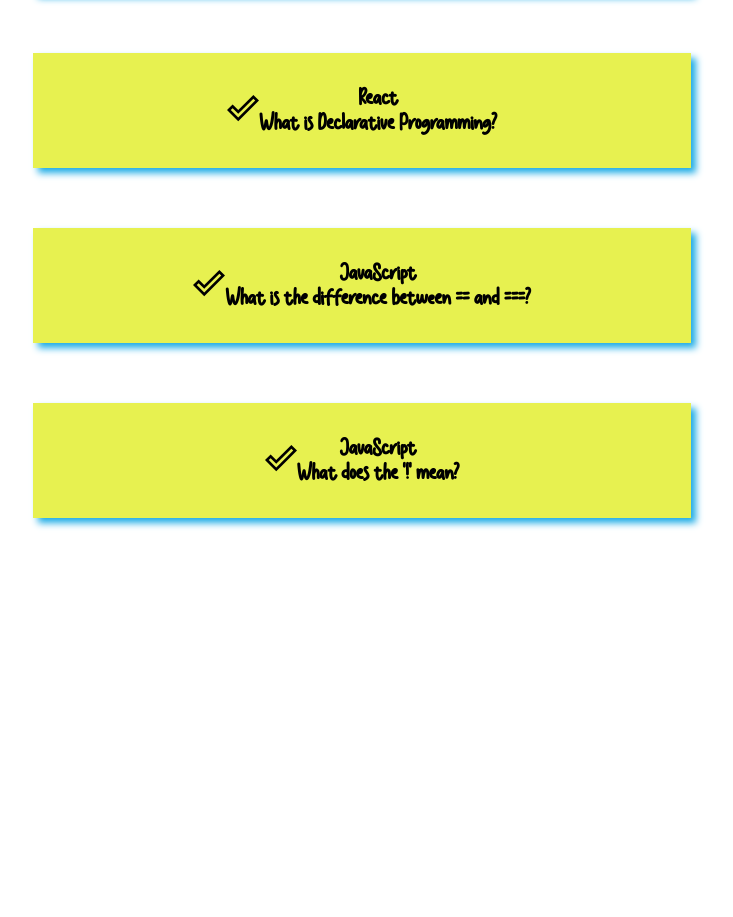
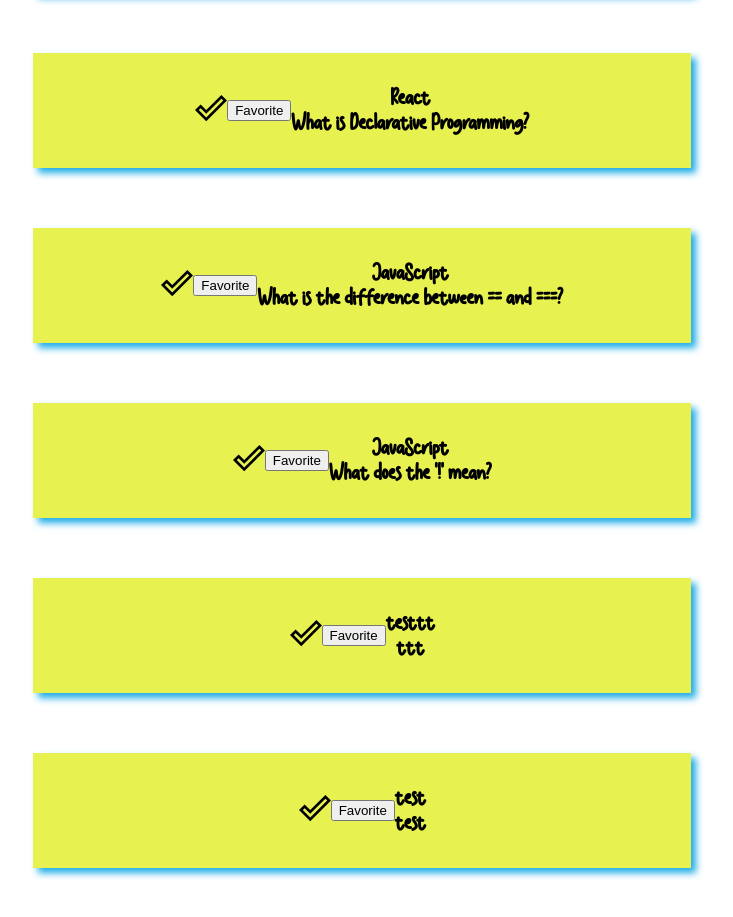
Before and after one commit to rjyeeun/Flashcard, a React (Create React App) app in the folder flashcard_phase_2_project/: page /cards/study in a window 1280 px wide. Shown: the part 553-1470 px from the top of the page, without its empty margins (278-1011 px from the left). Before the commit the page ends 1131 px from the top, so only its background shows below. Built offline with nearby package versions, Linux system fonts and the light colour scheme; data requests are answered from the project's data file.

Commit message:
making progess on favorites

```diff
--- a/flashcard_phase_2_project/db.json
+++ b/flashcard_phase_2_project/db.json
@@ -5,28 +5,48 @@
       "title": "React",
       "question": "What is JSX?",
       "answer": "JavaScript XML => allows us to combine JS and HTML.",
-      "image": "https://www.simplilearn.com/ice9/free_resources_article_thumb/JSX.PNG"
+      "image": "https://www.simplilearn.com/ice9/free_resources_article_thumb/JSX.PNG",
+      "favorite": true
     },
     {
       "id": 2,
       "title": "React",
       "question": "What is Declarative Programming?",
       "answer": "Declarative programming is a style of programming where the focus is on describing the desired outcome, rather than specifying the steps to achieve it.",
-      "image": "https://www.educative.io/v2api/editorpage/5244002156937216/image/5702712784322560"
+      "image": "https://www.educative.io/v2api/editorpage/5244002156937216/image/5702712784322560",
+      "favorite": true
     },
     {
       "id": 3,
       "title": "JavaScript",
       "question": "What is the difference between == and ===?",
       "answer": "== compares values for equality without considering data types, while === compares both value and data type for equality.",
-      "image": "https://miro.medium.com/max/1164/1*EEsRb-DDdA5UrqGndEqEeg.png"
+      "image": "https://miro.medium.com/max/1164/1*EEsRb-DDdA5UrqGndEqEeg.png",
+      "favorite": false
     },
     {
       "id": 4,
       "title": "JavaScript",
       "question": "What does the '!' mean?",
       "answer": "'!' is know as the 'bang' or 'not' operator. It is used to negate or invert the value of a boolean expression.",
-      "image": "https://miro.medium.com/max/260/1*d2twRcd3t6b0e3rwZokwyw.png"
+      "image": "https://miro.medium.com/max/260/1*d2twRcd3t6b0e3rwZokwyw.png",
+      "favorite": false
+    },
+    {
+      "title": "testtt",
+      "question": "ttt",
+      "answer": "ttt",
+      "image": "",
+      "favorite": false,
+      "id": 5
+    },
+    {
+      "title": "test",
+      "question": "test",
+      "answer": "test",
+      "image": "",
+      "favorite": false,
+      "id": 6
     }
   ]
 }
--- a/flashcard_phase_2_project/src/App.js
+++ b/flashcard_phase_2_project/src/App.js
@@ -15,6 +15,7 @@
   //States
   const [cardList, setCardList] = useState([])
   const [searchTerm, setSearch] = useState("")
+  const [isFavorite, setIsFavorite] = useState(false)
 
 
   const changeSearch = (value) => {
@@ -45,6 +46,24 @@
     setCardList(updatedCardsList)
   }
 
+  //Toggle Favorite
+  const toggleFavorite = (id) => {
+    // setIsFavorite(isFavorite => !isFavorite)
+    const updatedCards = cardList.map(card => {
+      console.log(card.id, id)
+      if (card.id === id) {
+          return {
+              ...card,
+              favorite: !card.favorite
+          }
+      } else {
+         return card
+      }
+    })
+    console.log(updatedCards)
+    setCardList(updatedCards)
+  }
+
   return (
     <div>
 
@@ -62,6 +81,7 @@
 
         <Route path='/cards/study'>
           <StudyCardList
+              toggleFavorite={toggleFavorite}
               cardList={filteredCards}
               searchTerm={searchTerm}
               changeSearch={changeSearch}
@@ -69,7 +89,7 @@
           />
         </Route>
 
-        <Route path='/cards/1'>
+        <Route path='/cards/favorites'>
           <Favorites />
         </Route>
 
--- a/flashcard_phase_2_project/src/components/FlashCard.js
+++ b/flashcard_phase_2_project/src/components/FlashCard.js
@@ -20,6 +20,7 @@
                 <h2 className="front" style={{fontSize: 50}}>{title}</h2>
                 <p style={{fontSize: 30}}> {question}</p>
                 <h1 className='delete' onClick={handleDeleteClick}><CiSquareRemove /></h1>
+                <button>Favorite</button>
             </div>
             <div className='myCard' style={{background: '#1dace6'}}>
                 <h2 className="back" >{answer}<img className="image" src={image}/></h2>
--- a/flashcard_phase_2_project/src/components/FlashCardForm.js
+++ b/flashcard_phase_2_project/src/components/FlashCardForm.js
@@ -6,7 +6,8 @@
     title: '',
     question: '',
     answer: '',
-    image: ''
+    image: '',
+    favorite: false
   }
 
   const [formData, setFormData]=useState(initialFormData)
@@ -30,7 +31,7 @@
       addCards(formData)
       setFormData(initialFormData)
     })
-    .catch(error => (console.error(error)))
+    .catch(error => (alert(error)))
   }
 
   return (
--- a/flashcard_phase_2_project/src/components/Header.js
+++ b/flashcard_phase_2_project/src/components/Header.js
@@ -11,7 +11,7 @@
             <div className="flex_Container">
                 <Link to = "/cards" className="myFlashcard" >My Flashcards</Link>
                 <Link to = "/cards/study" className="study" >Study</Link>
-                <Link to = "/cards/1" className="favorites">Favorites</Link>
+                <Link to = "/cards/favorites" className="favorites">Favorites</Link>
                 <Link to = "/create_new_cards" className="createNew">Create Flashcards</Link>
             </div>
         </div>
--- a/flashcard_phase_2_project/src/components/Study.js
+++ b/flashcard_phase_2_project/src/components/Study.js
@@ -1,11 +1,13 @@
 import React, {useState} from 'react';
 import {MdDoneOutline} from 'react-icons/md'
 
-function Study ({card, onDeleteCard}) {
+function Study ({card, onDeleteCard, toggleFavorite}) {
 
     const [isFront, setIsFront]=useState(true)
 
-    const {id, title, question, answer, image} = card
+    const {id, title, question, answer, image, favorite} = card
+
+    // console.log(favorite)
 
     //Used to Toggle Question and Answer & Card CSS
     const toggleStudy = () => {
@@ -17,10 +19,40 @@
         onDeleteCard(id)
     }
 
+    const handleToggleFavorite = (id, favorite) => {
+        // console.log(card)
+        // toggleFavorite(id)
+
+        fetch(`http://localhost:8001/card/${id}`, {
+            method: "PATCH",
+            headers: {
+                Accept: "application/json",
+                "Content-Type": "application/json",
+            },
+            body: JSON.stringify({
+                favorite: !card.favorite
+            }),
+        })
+        .then(response => response.json())
+        .then(() => {
+            toggleFavorite(id)
+        })
+        .catch(error => (console.error(error)))
+    }
+
+
+
     return (
         <div className='container'>
             <div onClick={toggleStudy} className='card' style={{background: isFront ? '#E7F150':'#1dace6'}}>
                 <h1 className='delete' onClick={handleDeleteStudyCard}><MdDoneOutline/></h1>
+                <button
+                    type="text"
+                    value={favorite}
+                    onClick={(e) => {
+                        e.stopPropagation()
+                        handleToggleFavorite(id, e.target.value)}}
+                >Favorite</button>
                 {isFront? (
                     <h2 className="front">{title}
                         <div className="question"> {question}</div>
--- a/flashcard_phase_2_project/src/components/StudyCardList.js
+++ b/flashcard_phase_2_project/src/components/StudyCardList.js
@@ -2,7 +2,7 @@
 import Search from './Search'
 import React from 'react'
 
-function StudyCardList({ cardList, searchTerm, changeSearch, onDeleteCard}) {
+function StudyCardList({ cardList, searchTerm, changeSearch, onDeleteCard, toggleFavorite}) {
 
     // Create an Array of Cards for Study Component
     const studyCard = cardList.map(card =>(
@@ -10,6 +10,7 @@
             key={card.id}
             card={card}
             onDeleteCard={onDeleteCard}
+            toggleFavorite={toggleFavorite}
         />
     ))
 
```
